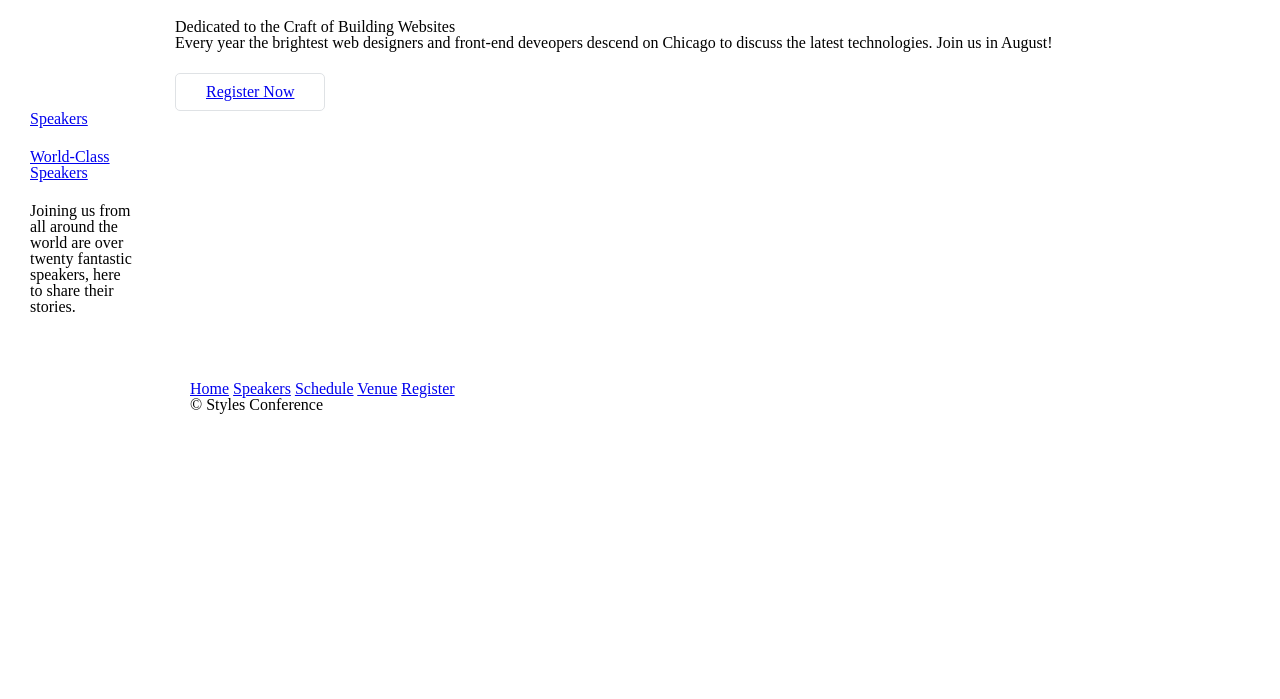
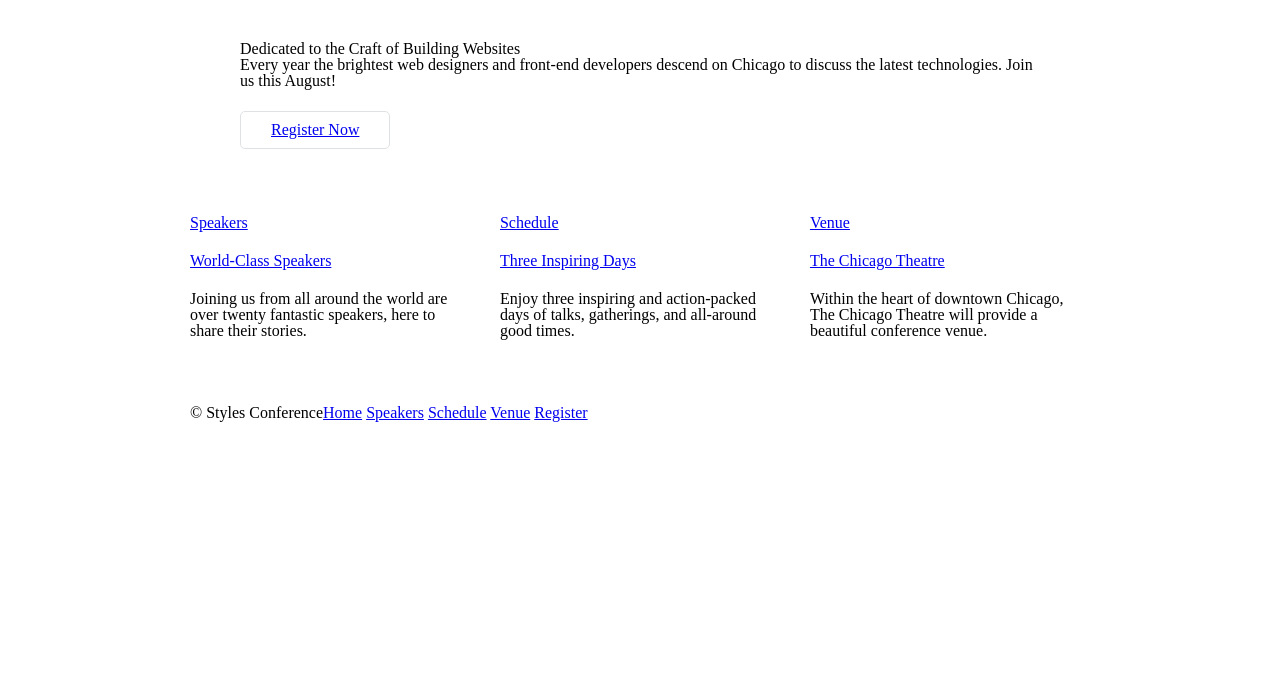
Before and after one commit to volcar/htmlcss-prep, a plain HTML site: page index.html in a window 1280 px wide. Shown: the part 101-800 px from the top of the page. Drawn offline with Linux system fonts and the light colour scheme.

Commit message:
big index update

```diff
--- a/index.html
+++ b/index.html
@@ -1,18 +1,24 @@
 <!DOCTYPE html>
 <html lang="en">
+
   <head>
     <meta charset="utf-8">
     <title>Styles Conference</title>
-  <link rel="stylesheet" type="text/css" href="assets/stylesheets/main.css">
+    <link rel="stylesheet" href="assets/stylesheets/main.css">
   </head>
 
   <body>
+
+    <!-- Header -->
+
     <header class="container group">
+
       <h1 class="logo">
         <a href="index.html">Styles <br> Conference</a>
       </h1>
 
-    <h3>August 24th - 26th Chicago, IL</h3>
+      <h3>August 24&ndash;26th &mdash; Chicago, IL</h3>
+
       <nav>
         <a href="index.html">Home</a>
         <a href="speakers.html">Speakers</a>
@@ -20,29 +26,63 @@
         <a href="venue.html">Venue</a>
         <a href="register.html">Register</a>
       </nav>
+
     </header>
 
-  <section class="grid">
+    <!-- Hero -->
+
+    <section class="hero container">
+
       <h2>Dedicated to the Craft of Building Websites</h2>
-    <p>Every year the brightest web designers and front-end deveopers descend on Chicago to discuss the latest technologies.  Join us in August!</p>
 
-    <a href="register.html" class="btn btn-alt">Register Now</a>
+      <p>Every year the brightest web designers and front-end developers descend on Chicago to discuss the latest technologies. Join us this August!</p>
+
+      <a class="btn btn-alt" href="register.html">Register Now</a>
+
     </section>
 
-  <section class="col-1-3">
+    <!-- Teasers -->
+
+    <section class="grid">
+
+      <!-- Speakers -->
 
       <section class="col-1-3">
         <a href="speakers.html">
           <h5>Speakers</h5>
-
           <h3>World-Class Speakers</h3>
         </a>
+        <p>Joining us from all around the world are over twenty fantastic speakers, here to share their stories.</p>
+      </section><!--
 
-      <p>Joining us from all around the world are over twenty fantastic speakers, here to share their stories.</p>
-    </section>
+      Schedule
+
+      --><section class="col-1-3">
+        <a href="schedule.html">
+          <h5>Schedule</h5>
+          <h3>Three Inspiring Days</h3>
+        </a>
+        <p>Enjoy three inspiring and action-packed days of talks, gatherings, and all-around good times.</p>
+      </section><!--
+
+      Venue
+
+      --><section class="col-1-3">
+        <a href="venue.html">
+          <h5>Venue</h5>
+          <h3>The Chicago Theatre</h3>
+        </a>
+        <p>Within the heart of downtown Chicago, The Chicago Theatre will provide a beautiful conference venue.</p>
       </section>
 
+    </section>
+
+    <!-- Footer -->
+
     <footer class="primary-footer container group">
+
+      <small>&copy; Styles Conference</small>
+
       <nav>
         <a href="index.html">Home</a>
         <a href="speakers.html">Speakers</a>
@@ -50,9 +90,8 @@
         <a href="venue.html">Venue</a>
         <a href="register.html">Register</a>
       </nav>
-  <small>&copy; Styles Conference</small>
+
     </footer>
-
 
   </body>
 </html>
```
Lines whose indentation alone changed are shown as unchanged.
